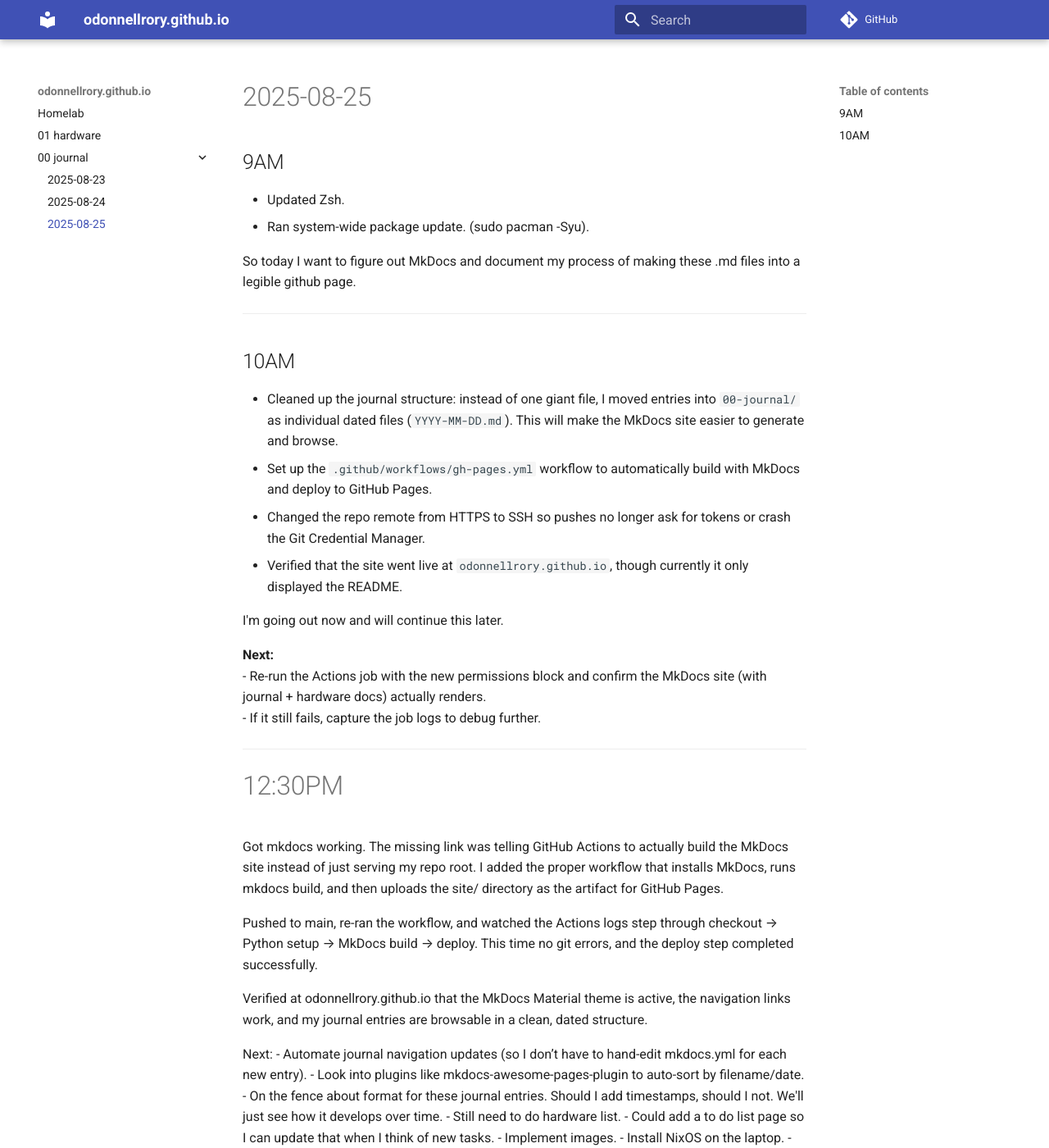
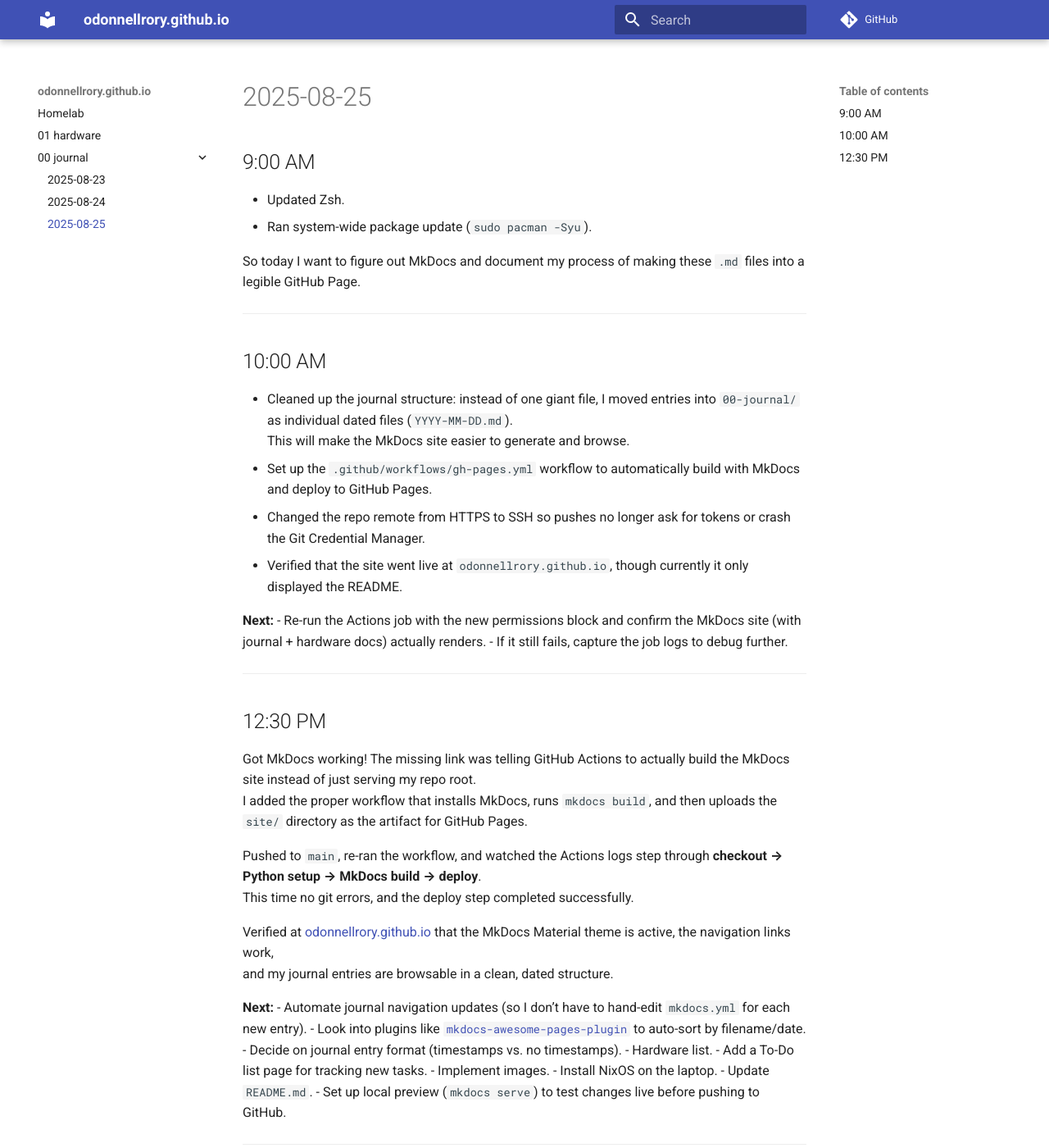
Before and after one commit to odonnellrory/odonnellrory.github.io, an MkDocs documentation site: the page built from docs/00-journal/2025-08-25.md, in a window 1280 px wide and 1400 px high. Shown: the whole window at 82% size. Built offline with MkDocs 1.6.1 and Material for MkDocs 9.7.7, drawn with Linux system fonts in a browser that asks for light colours; comment, search, counter and statistics services are not loaded; some of the changed text lies outside the part shown.

Commit message:
journal edit

```diff
--- a/docs/00-journal/2025-08-25.md
+++ b/docs/00-journal/2025-08-25.md
@@ -1,20 +1,19 @@
 # 2025-08-25
 
-## 9AM
- - Updated Zsh.
- - Ran system-wide package update.  (sudo pacman -Syu).
+## 9:00 AM
+- Updated Zsh.
+- Ran system-wide package update (`sudo pacman -Syu`).
 
- So today I want to figure out MkDocs and document my process of making these .md files into a legible github page.
+So today I want to figure out MkDocs and document my process of making these `.md` files into a legible GitHub Page.
 
 ---
 
-## 10AM
-- Cleaned up the journal structure: instead of one giant file, I moved entries into `00-journal/` as individual dated files (`YYYY-MM-DD.md`). This will make the MkDocs site easier to generate and browse.
+## 10:00 AM
+- Cleaned up the journal structure: instead of one giant file, I moved entries into `00-journal/` as individual dated files (`YYYY-MM-DD.md`).
+  This will make the MkDocs site easier to generate and browse.
 - Set up the `.github/workflows/gh-pages.yml` workflow to automatically build with MkDocs and deploy to GitHub Pages.
 - Changed the repo remote from HTTPS to SSH so pushes no longer ask for tokens or crash the Git Credential Manager.
 - Verified that the site went live at `odonnellrory.github.io`, though currently it only displayed the README.
-
-I'm going out now and will continue this later.
 
 **Next:**
 - Re-run the Actions job with the new permissions block and confirm the MkDocs site (with journal + hardware docs) actually renders.
@@ -22,22 +21,25 @@
 
 ---
 
-# 12:30PM
+## 12:30 PM
+Got MkDocs working! The missing link was telling GitHub Actions to actually build the MkDocs site instead of just serving my repo root.
+I added the proper workflow that installs MkDocs, runs `mkdocs build`, and then uploads the `site/` directory as the artifact for GitHub Pages.
 
-Got mkdocs working. The missing link was telling GitHub Actions to actually build the MkDocs site instead of just serving my repo root.  I added the proper workflow that installs MkDocs, runs mkdocs build, and then uploads the site/ directory as the artifact for GitHub Pages.
+Pushed to `main`, re-ran the workflow, and watched the Actions logs step through **checkout → Python setup → MkDocs build → deploy**.
+This time no git errors, and the deploy step completed successfully.
 
-Pushed to main, re-ran the workflow, and watched the Actions logs step through checkout → Python setup → MkDocs build → deploy. This time no git errors, and the deploy step completed successfully.
+Verified at [odonnellrory.github.io](https://odonnellrory.github.io) that the MkDocs Material theme is active, the navigation links work,
+and my journal entries are browsable in a clean, dated structure.
 
-Verified at odonnellrory.github.io that the MkDocs Material theme is active, the navigation links work, and my journal entries are browsable in a clean, dated structure.
+**Next:**
+- Automate journal navigation updates (so I don’t have to hand-edit `mkdocs.yml` for each new entry).
+- Look into plugins like [`mkdocs-awesome-pages-plugin`](https://github.com/lukasgeiter/mkdocs-awesome-pages-plugin) to auto-sort by filename/date.
+- Decide on journal entry format (timestamps vs. no timestamps).
+- Hardware list.
+- Add a To-Do list page for tracking new tasks.
+- Implement images.
+- Install NixOS on the laptop.
+- Update `README.md`.
+- Set up local preview (`mkdocs serve`) to test changes live before pushing to GitHub.
 
-Next:
- - Automate journal navigation updates (so I don’t have to hand-edit mkdocs.yml for each new entry).
- - Look into plugins like mkdocs-awesome-pages-plugin to auto-sort by filename/date.
- - On the fence about format for these journal entries.  Should I add timestamps, should I not.  We'll just see how it develops over time.
- - Still need to do hardware list.
- - Could add a to do list page so I can update that when I think of new tasks.
- - Implement images.
- - Install NixOS on the laptop.
- - Update README.md
-
- ---
+---
```
